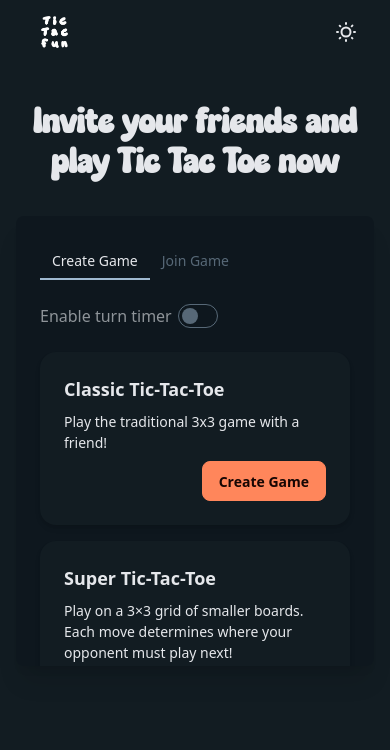
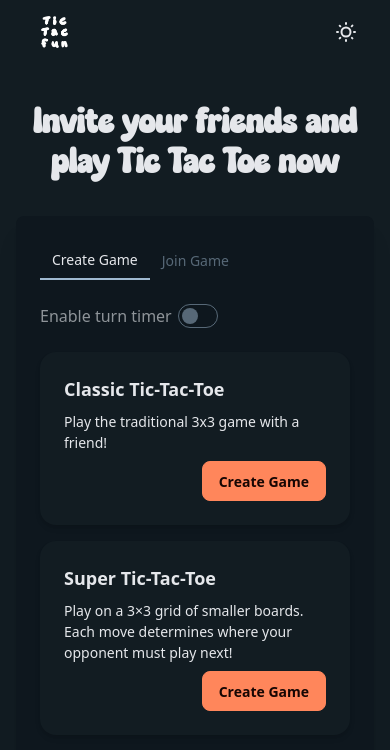
Before and after one commit to ch33kaboo/tictacfun, a SvelteKit app: page / in a window 390 px wide. Shown: the top 750 px of the page. Built offline with nearby package versions, Linux system fonts and the light colour scheme; no server answers.

Commit message:
make sliding animation between tabs only for larger screens

```diff
--- a/src/routes/+page.svelte
+++ b/src/routes/+page.svelte
@@ -8,10 +8,20 @@
 	let joinTab: HTMLButtonElement;
 	let underlineWidth = $state(0);
 	let underlineLeft = $state(0);
+	let isSmallScreen = $state(false);
 	import { goto } from '$app/navigation';
 	import { supabase } from '$lib/supabase';
 	import { fly } from 'svelte/transition';
 	let errorMessage = $state('');
+
+	$effect(() => {
+		const checkScreenSize = () => {
+			isSmallScreen = window.innerWidth < 640; // sm breakpoint
+		};
+		checkScreenSize();
+		window.addEventListener('resize', checkScreenSize);
+		return () => window.removeEventListener('resize', checkScreenSize);
+	});
 
 	$effect(() => {
 		if (createTab) {
@@ -103,19 +113,19 @@
 	</h1>
 
 	<div
-		class="bg-base-200 min-h-[450px] w-full max-w-2xl overflow-x-hidden overflow-y-visible rounded-lg p-6 shadow-xl sm:min-h-[420px]"
+		class="bg-base-200 mb-6 min-h-[450px] w-full max-w-2xl overflow-x-hidden overflow-y-visible rounded-lg p-6 shadow-xl sm:mb-0 sm:min-h-[420px]"
 	>
 		<div class="relative mb-6">
 			<div class="tabs tabs-boxed">
 				<button
-					class="tab {activeTab === 'create' ? 'tab-active' : ''}"
+					class="tab {activeTab === 'create' ? 'tab-active border-base-content border-b-2' : ''}"
 					onclick={() => (activeTab = 'create')}
 					bind:this={createTab}
 				>
 					Create Game
 				</button>
 				<button
-					class="tab {activeTab === 'join' ? 'tab-active' : ''}"
+					class="tab {activeTab === 'join' ? 'tab-active border-base-content border-b-2' : ''}"
 					onclick={() => (activeTab = 'join')}
 					bind:this={joinTab}
 				>
@@ -123,13 +133,17 @@
 				</button>
 			</div>
 			<div
-				class="bg-base-content absolute bottom-0 h-0.5 transition-all duration-300"
+				class="bg-base-content bottom-0 hidden h-0.5 transition-all duration-300 sm:absolute sm:block"
 				style="width: {underlineWidth}px; left: {underlineLeft}px;"
 			></div>
 		</div>
 		<div class="relative">
 			{#if activeTab === 'create'}
-				<div in:fly={{ x: -500, delay: 100 }} out:fly={{ x: -500 }} class="absolute">
+				<div
+					in:fly={!isSmallScreen ? { x: -500, delay: 100 } : { duration: 0 }}
+					out:fly={!isSmallScreen ? { x: -500 } : { duration: 0 }}
+					class="sm:absolute"
+				>
 					<div class="mb-6">
 						<label class="label cursor-pointer">
 							<span class="label-text">Enable turn timer</span>
@@ -151,7 +165,7 @@
 							</div>
 						{/if}
 					</div>
-					<div class="grid grid-cols-1 gap-4 md:grid-cols-2">
+					<div class="grid grid-cols-1 gap-4 sm:mb-5 md:mb-0 md:grid-cols-2">
 						<div class="card bg-base-100 shadow-md transition-transform hover:scale-105">
 							<div class="card-body">
 								<h2 class="card-title">Classic Tic-Tac-Toe</h2>
@@ -190,9 +204,9 @@
 				</div>
 			{:else}
 				<div
-					class="absolute flex flex-col items-start gap-4"
-					in:fly={{ x: 300, delay: 100 }}
-					out:fly={{ x: 500 }}
+					class="flex flex-col items-start gap-4 sm:absolute"
+					in:fly={!isSmallScreen ? { x: 300, delay: 100 } : { duration: 0 }}
+					out:fly={!isSmallScreen ? { x: 500 } : { duration: 0 }}
 				>
 					<div class="form-control w-full max-w-md">
 						<label class="label" for="gameCode">
```
